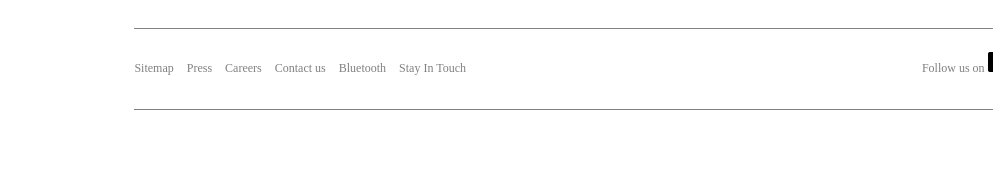
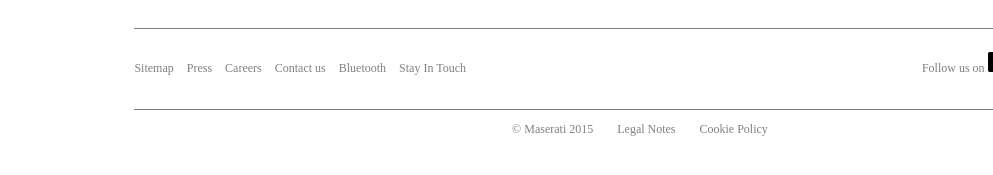
Before and after one commit to ebotsupreme/maserati, a plain HTML site: page index.html in a window 1280 px wide. Shown: the part 1031-1206 px from the top of the page, 0-993 px from the left. Before the commit the page ends 1149 px from the top, so only its background shows below. Drawn offline with Linux system fonts and the light colour scheme.

Commit message:
footer complete

```diff
--- a/index.html
+++ b/index.html
@@ -184,10 +184,15 @@
               </div>
             </div>
           </div>
-
           <div class="footer">
             <div class="row8">
-
+              <p class="footer_note">&copy Maserati 2015</p>
+            </div>
+            <div class="row8">
+              <p class="footer_note">Legal Notes</p>
+            </div>
+            <div class="row8">
+              <p class="footer_note">Cookie Policy</p>
             </div>
           </div>
     </div>
--- a/style.css
+++ b/style.css
@@ -148,3 +148,16 @@ a.nav_bar_bttm:visited{
   width: 20px;
   height: 20px;
 }
+
+/* footer */
+.footer{
+  text-align: center;
+}
+.row8{
+  color: grey;
+  font-size: 12px;
+  display: inline-block;
+  padding-left: 10px;
+  padding-right: 10px;
+  padding-bottom: 50px;
+}
```
Lines whose indentation alone changed are shown as unchanged.
